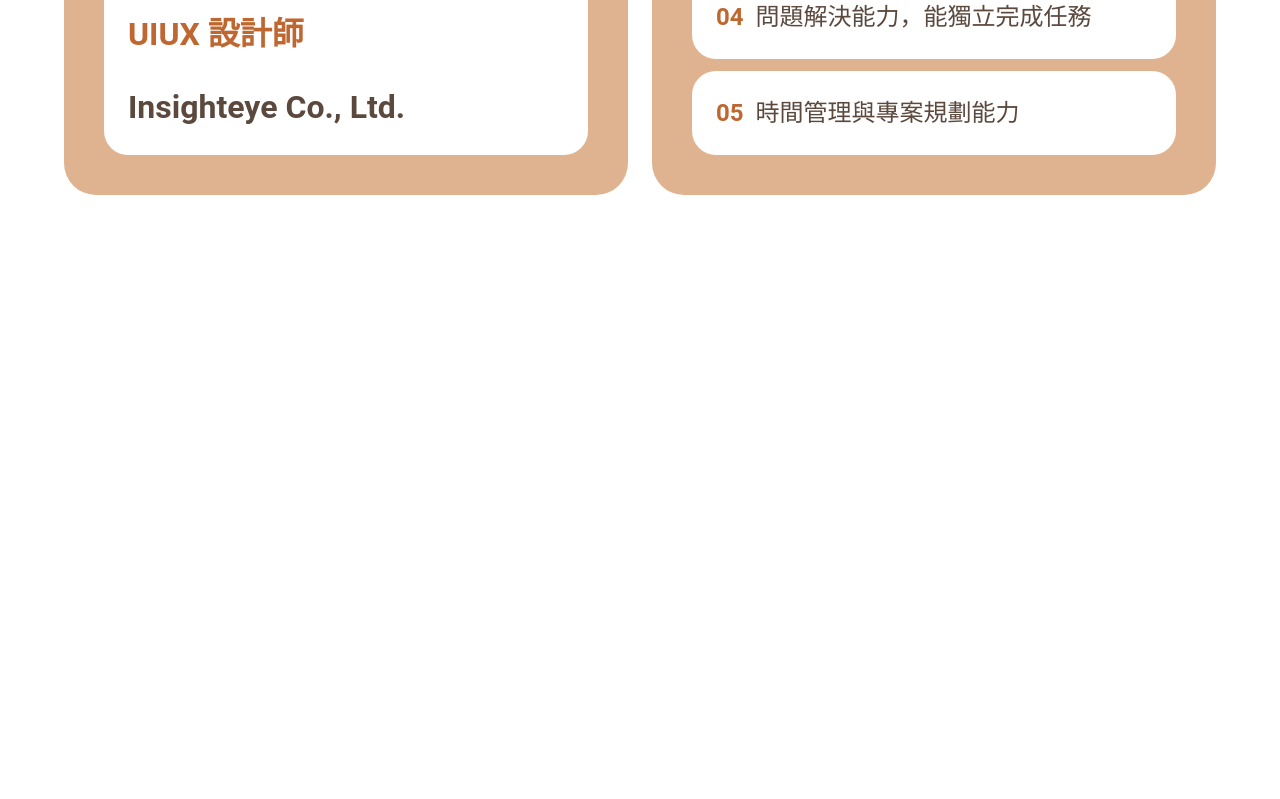
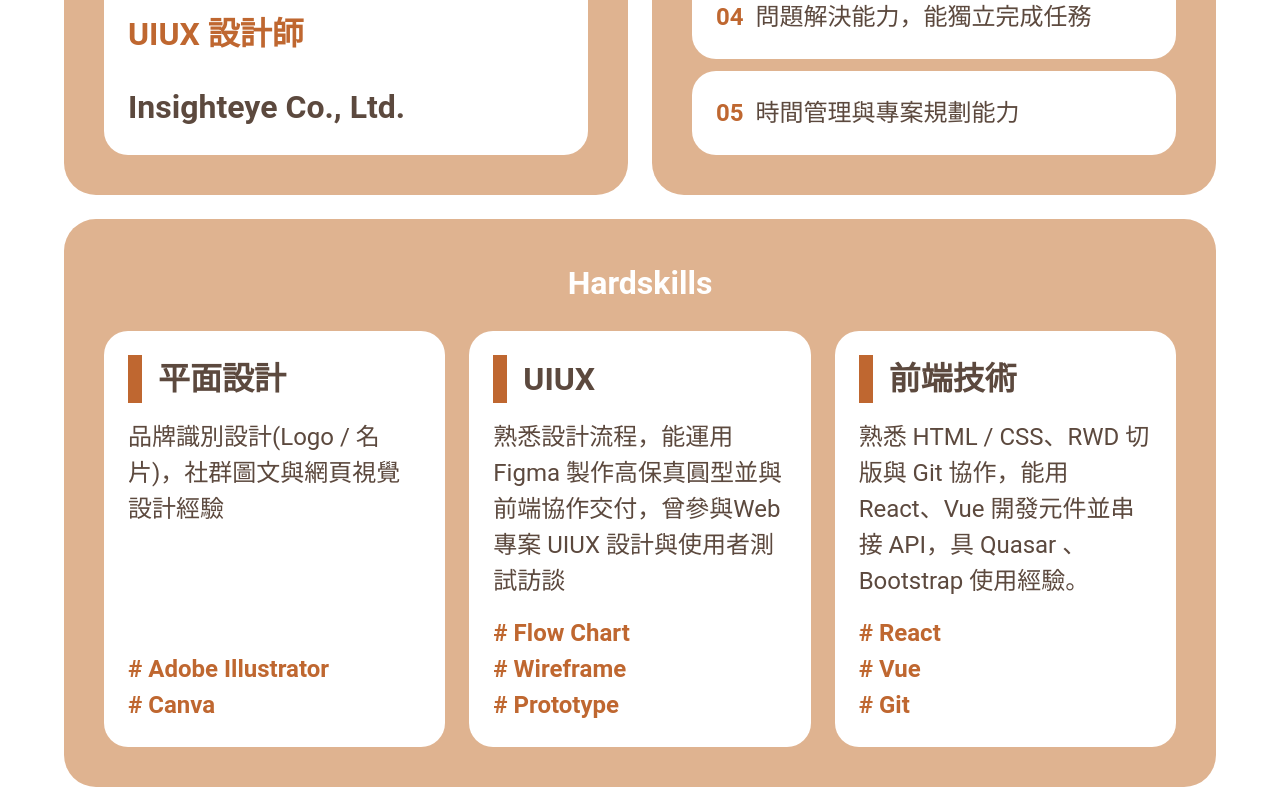
Before and after one commit to supeihau/my-portfolio-2025, a Nuxt app: page / in a window 1280 px wide. Shown: the part 1164-1963 px from the top of the page. Before the commit the page ends 1371 px from the top, so only its background shows below. Built offline with nearby package versions, Linux system fonts and the light colour scheme.

Commit message:
fix: add hardskill section

```diff
--- /dev/null
+++ b/components/skills/hardskills-card.vue
@@ -0,0 +1,47 @@
+<template>
+    <div class="bg-white d-flex flex-column"
+        :class="isDesktop ? 'mt-6 pa-6 custom-rounded-md': 'px-4 py-6 custom-rounded-sm'">
+        <div class="d-flex flex-row">
+            <div class="title-ui"/>
+            <div
+                class="text-brown ml-4"
+                :class="isDesktop ? 'text-h3-semi-bold': 'text-h4-semi-bold'"
+            >
+                {{ props.hardskills.category }}
+            </div>
+        </div>
+        <div
+            class="text-brown my-4 flex-grow-1"
+            :class="isDesktop ? 'text-h4-regular': 'text-h6-regular'"
+        >
+            {{ props.hardskills.description }}
+        </div>
+        <div
+            v-for="value in props.hardskills.skills"
+            class="text-h4-semi-bold text-orange"
+            :class="isDesktop ? 'text-h4-semi-bold': 'text-h6-semi-bold'"
+        >
+            # {{ value }}
+        </div>
+    </div>
+</template>
+
+<script setup>
+import useInnerWidth from '~/composables/useInnerWidth';
+
+const { isDesktop } = useInnerWidth();
+
+const props = defineProps({
+  hardskills: {
+    type: Object,
+    required: true,
+    default: () => {},
+  }
+});
+</script>
+
+<style lang="scss" scoped>
+.title-ui {
+  border: 7px solid #BF6730;
+}
+</style>
--- a/components/skills/skills.vue
+++ b/components/skills/skills.vue
@@ -75,12 +75,36 @@
                 </div>
             </div>
         </v-col>
+
+        <v-col cols="12" sm="12" md="12" lg="12">
+            <div
+                class="d-flex flex-column align-center justify-start bg-light-orange fill-height"
+                :class="isDesktop ? 'px-7 py-10 custom-rounded-lg': 'px-2 py-4 custom-rounded-md'"
+            >
+                <div
+                    class="text-white"
+                    :class="isDesktop ? 'text-h3-semi-bold': 'text-h4-semi-bold mb-3'"
+                >
+                    Hardskills
+                </div>
+                <v-row class="d-flex w-100" align="stretch">
+                    <v-col
+                        cols="12" sm="4" md="4" lg="4"
+                        v-for="value in hardskills" :key="value.category"
+                        class="d-flex"
+                    >
+                        <HardskillsCard :hardskills="value"/>
+                    </v-col>
+                </v-row>
+            </div>
+        </v-col>
     </v-row>
 </template>
 
 <script setup>
 import { ref } from 'vue';
 import useInnerWidth from '~/composables/useInnerWidth';
+import HardskillsCard from './hardskills-card.vue';
 
 const { isDesktop } = useInnerWidth();
 
@@ -124,6 +148,24 @@ const softskills = ref([
     descibe: '時間管理與專案規劃能力',
   },
 ]);
+
+const hardskills = ref([
+  {
+    category: '平面設計',
+    description: '品牌識別設計(Logo / 名片)，社群圖文與網頁視覺設計經驗',
+    skills: ['Adobe Illustrator', 'Canva'],
+  },
+  {
+    category: 'UIUX',
+    description: '熟悉設計流程，能運用Figma 製作高保真圓型並與前端協作交付，曾參與Web 專案 UIUX 設計與使用者測試訪談',
+    skills: ['Flow Chart', 'Wireframe', 'Prototype'],
+  },
+  {
+    category: '前端技術',
+    description: '熟悉 HTML / CSS、RWD 切版與 Git 協作，能用 React、Vue 開發元件並串接 API，具 Quasar 、Bootstrap 使用經驗。',
+    skills: ['React', 'Vue', 'Git'],
+  },
+]);
 </script>
 
 <style lang="scss" scoped>
```
